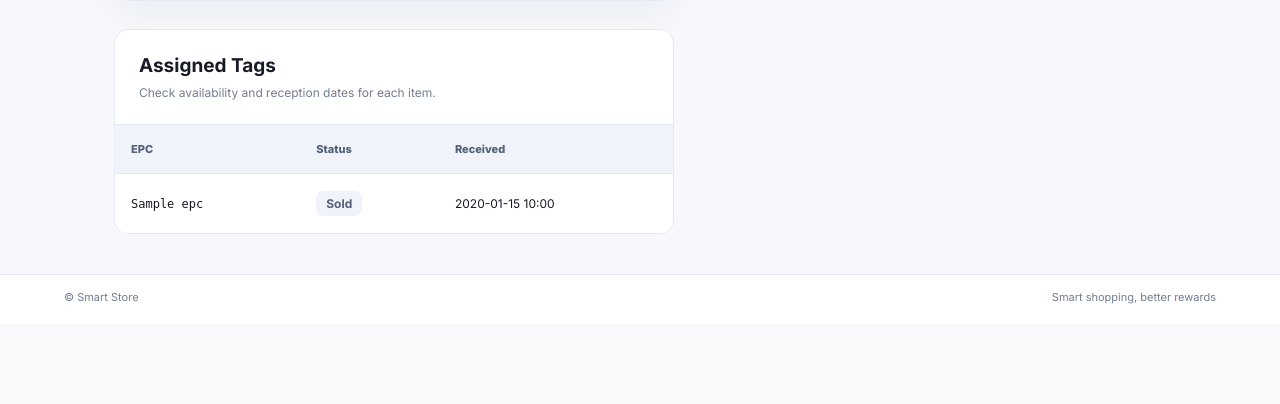
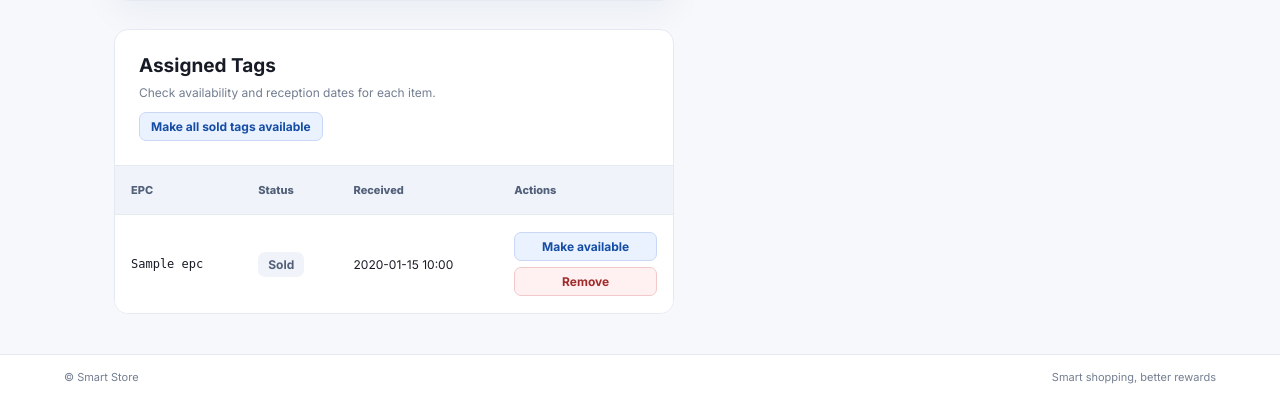
Before and after one commit to fatherxcracker/Smart-store, a Flask app: template Phase 3/templates/product_tags.html in a window 1280 px wide. Shown: the part 981-1385 px from the top of the page. Before the commit the page ends 1285 px from the top, so only its background shows below. Run offline with Flask 3, Linux system fonts and the light colour scheme; the template is opened without the code that fills it: most values are stand-ins (such as "Sample title", 1, 10 or a date in 2020); one stand-in notice (Sample message) is shown; parts of the project's set-up code (start-up, migrations or seed data) failed here and were passed over.

Commit message:
Admin buttons to reset/remove RFID tags; receipt email in the customer's saved language

```diff
--- a/Phase 3/app.py
+++ b/Phase 3/app.py
@@ -65,7 +65,8 @@ def create_app():
 
     @app.before_request
     def protect_inventory_management():
-        protected = {"add_product", "edit_product", "delete_product", "receive_stock", "reception_history", "manage_product_tags", "notifications_log"}
+        protected = {"add_product", "edit_product", "delete_product", "receive_stock", "reception_history", "manage_product_tags", "notifications_log",
+                     "reset_product_tags", "remove_product_tag", "reset_all_tags"}
         if request.endpoint in protected:
             customer = db.get_customer(session.get("customer_id")) if session.get("customer_id") else None
             if not customer or not customer.get("is_admin"):
@@ -291,6 +292,45 @@ def create_app():
             except db.DatabaseError as exc:
                 error = str(exc)
         return render_template("product_tags.html", product=product, tags=db.get_product_tags(product_id), error=error)
+
+    # Reset / remove RFID tags (admin buttons instead of SQL commands)
+
+    def _language():
+        return "fr" if request.form.get("language") == "fr" else "en"
+
+    def _flash_reset(count, lang):
+        if count:
+            flash(notify("tags_reset", lang, count=count)["message"], "success")
+        else:
+            flash(notify("tags_reset_none", lang, save=False)["message"], "success")
+
+    @app.post("/products/<int:product_id>/tags/reset")
+    def reset_product_tags(product_id):
+        """One sold tag (form field epc) or all sold tags of this product."""
+        if not db.get_product(product_id):
+            abort(404)
+        lang = _language()
+        count = db.reset_sold_tags(product_id=product_id, epc=request.form.get("epc") or None)
+        _flash_reset(count, lang)
+        return redirect(url_for("manage_product_tags", product_id=product_id))
+
+    @app.post("/products/<int:product_id>/tags/remove")
+    def remove_product_tag(product_id):
+        lang = _language()
+        epc = request.form.get("epc", "")
+        try:
+            db.remove_product_tag(product_id, epc)
+            flash(notify("tag_removed", lang, epc=epc.strip().upper())["message"], "success")
+        except db.DatabaseError as exc:
+            flash(notify_error(str(exc), lang)["message"], "error")
+        return redirect(url_for("manage_product_tags", product_id=product_id))
+
+    @app.post("/inventory/tags/reset")
+    def reset_all_tags():
+        """Every sold tag in the store becomes available again."""
+        lang = _language()
+        _flash_reset(db.reset_sold_tags(), lang)
+        return redirect(url_for("inventory"))
 
     # Inventory
 
--- a/Phase 3/notifications.py
+++ b/Phase 3/notifications.py
@@ -41,6 +41,17 @@ MESSAGES = {
     "low_stock": ("warning",
         'Low stock: only {in_stock} "{name}" left.',
         'Stock faible : il reste seulement {in_stock} « {name} ».'),
+
+    # --- RFID tags (admin) ---
+    "tags_reset": ("success",
+        "{count} sold tag(s) are available again.",
+        "{count} étiquette(s) vendue(s) de nouveau disponible(s)."),
+    "tags_reset_none": ("info",
+        "There are no sold tags to reset.",
+        "Aucune étiquette vendue à réinitialiser."),
+    "tag_removed": ("success",
+        "Tag {epc} removed from this product.",
+        "Étiquette {epc} retirée de ce produit."),
 
     # --- Scanning ---
     "item_scanned": ("info",
@@ -112,6 +123,7 @@ ERROR_TRANSLATIONS = {
     "Quantities must be greater than 0.": "Les quantités doivent être supérieures à 0.",
     "The shopping list is empty.": "La liste d'achats est vide.",
     "Customer not found.": "Client introuvable.",
+    "Tag not found.": "Étiquette introuvable.",
     "Name, email and password are required.": "Le nom, le courriel et le mot de passe sont obligatoires.",
     "Enter a valid email address.": "Entrez une adresse courriel valide.",
     "Password must be at least 6 characters.": "Le mot de passe doit contenir au moins 6 caractères.",
--- a/Phase 3/static/inventory_page.js
+++ b/Phase 3/static/inventory_page.js
@@ -21,6 +21,7 @@
             addProduct: "Add Product",
             receiveStock: "Receive Stock",
             receptionHistory: "Reception History",
+            resetSoldTags: "Reset sold RFID tags",
             product: "Product",
             category: "Category",
             price: "Price",
@@ -48,6 +49,7 @@
             addProduct: "Ajouter un produit",
             receiveStock: "Réceptionner du stock",
             receptionHistory: "Historique des réceptions",
+            resetSoldTags: "Réinitialiser les étiquettes RFID vendues",
             product: "Produit",
             category: "Catégorie",
             price: "Prix",
--- a/Phase 3/static/product_tags_page.css
+++ b/Phase 3/static/product_tags_page.css
@@ -41,3 +41,49 @@
     background: #f0f4fa;
     color: #526079;
 }
+
+/* Reset / remove buttons for tags */
+/* Buttons stack so they fit in the narrow tags card */
+.tag-actions .tag-action-form {
+    display: block;
+    margin: 0 0 6px;
+}
+
+.tag-actions .tag-action-form:last-child {
+    margin-bottom: 0;
+}
+
+.tag-actions .tag-action {
+    width: 100%;
+    white-space: nowrap;
+}
+
+.tag-action {
+    border: 1px solid #c9d8f5;
+    background: #eaf2ff;
+    color: #154da5;
+    border-radius: 7px;
+    padding: 6px 11px;
+    font: inherit;
+    font-size: 12px;
+    font-weight: 700;
+    cursor: pointer;
+}
+
+.tag-action:hover {
+    border-color: #1769ff;
+}
+
+.tag-action.remove {
+    border-color: #f2c9c9;
+    background: #fff1f1;
+    color: #a12b2b;
+}
+
+.tag-action.remove:hover {
+    border-color: #a12b2b;
+}
+
+.tags-reset-all {
+    margin-top: 12px;
+}
--- a/Phase 3/static/product_tags_page.js
+++ b/Phase 3/static/product_tags_page.js
@@ -32,6 +32,10 @@
         "available": "Available",
         "notRecorded": "Not recorded",
         "noTags": "No tags assigned.",
+        "actions": "Actions",
+        "makeAvailable": "Make available",
+        "removeTag": "Remove",
+        "resetAllSold": "Make all sold tags available",
         "footer": "Smart shopping, better rewards"
     },
     "fr": {
@@ -60,6 +64,10 @@
         "available": "Disponible",
         "notRecorded": "Non enregistré",
         "noTags": "Aucune étiquette attribuée.",
+        "actions": "Actions",
+        "makeAvailable": "Rendre disponible",
+        "removeTag": "Retirer",
+        "resetAllSold": "Rendre disponibles toutes les étiquettes vendues",
         "footer": "Magasinez mieux, gagnez plus"
     }
 };
--- /dev/null
+++ b/Phase 3/static/tag_reset.js
@@ -0,0 +1,33 @@
+// RFID tag reset / remove buttons (Inventory and RFID Tags pages).
+// Asks for confirmation in the selected language and tells Flask which
+// language to use for the notification.
+
+const tagResetMessages = {
+    en: {
+        confirmResetAll: "Make every sold RFID tag in the store available again?\n\nOld receipts and the Sold / In stock numbers don't change. Click Reset cart on the self-checkout page afterwards.",
+        confirmResetProduct: "Make all sold tags of this product available again?",
+        confirmRemoveTag: "Remove this tag from the product? You can assign it again afterwards."
+    },
+    fr: {
+        confirmResetAll: "Rendre de nouveau disponibles toutes les étiquettes RFID vendues du magasin?\n\nLes anciens reçus et les quantités vendues / en stock ne changent pas. Cliquez ensuite sur « Réinitialiser le panier » à la caisse libre-service.",
+        confirmResetProduct: "Rendre de nouveau disponibles toutes les étiquettes vendues de ce produit?",
+        confirmRemoveTag: "Retirer cette étiquette du produit? Vous pourrez l’attribuer de nouveau ensuite."
+    }
+};
+
+document.querySelectorAll(".tag-action-form").forEach(form => {
+    form.addEventListener("submit", event => {
+        const language =
+            localStorage.getItem("smartstore-language") === "fr" ? "fr" : "en";
+
+        // Notification language for Flask
+        const languageInput = form.querySelector('input[name="language"]');
+        if (languageInput) languageInput.value = language;
+
+        // Confirmation for the actions that change many tags or remove one
+        const key = form.dataset.confirm;
+        if (key && !confirm(tagResetMessages[language][key])) {
+            event.preventDefault();
+        }
+    });
+});
--- a/Phase 3/templates/product_tags.html
+++ b/Phase 3/templates/product_tags.html
@@ -104,7 +104,7 @@
         </div>
 
         {% for category, message in get_flashed_messages(with_categories=true) %}
-            <p class="inventory-success" role="status">{{ message }}</p>
+            <p class="{{ 'form-error' if category == 'error' else 'inventory-success' }}" role="status">{{ message }}</p>
         {% endfor %}
         {% if error %}
             <p class="form-error" role="alert">{{ error }}</p>
@@ -136,6 +136,15 @@
                 <div class="inventory-card-heading">
                     <h2 id="assigned-tags-title" data-i18n="assignedTags">Assigned Tags</h2>
                     <p data-i18n="tableDescription">Check availability and reception dates for each item.</p>
+                    {% if tags|selectattr('sold_purchase_id')|list %}
+                    <!-- Makes every sold tag of this product available again -->
+                    <form method="post" class="tag-action-form tags-reset-all"
+                          action="{{ url_for('reset_product_tags', product_id=product.id) }}"
+                          data-confirm="confirmResetProduct">
+                        <input type="hidden" name="language" value="en">
+                        <button type="submit" class="tag-action" data-i18n="resetAllSold">Make all sold tags available</button>
+                    </form>
+                    {% endif %}
                 </div>
                 <div class="table-wrapper">
                     <table>
@@ -143,6 +152,7 @@
                             <th scope="col">EPC</th>
                             <th scope="col" data-i18n="status">Status</th>
                             <th scope="col" data-i18n="received">Received</th>
+                            <th scope="col" data-i18n="actions">Actions</th>
                         </tr></thead>
                         <tbody>
                             {% for tag in tags %}
@@ -150,9 +160,28 @@
                                 <td class="tag-epc">{{ tag.epc }}</td>
                                 <td><span class="tag-badge{{ ' sold' if tag.sold_purchase_id else '' }}" data-i18n="{{ 'sold' if tag.sold_purchase_id else 'available' }}">{{ 'Sold' if tag.sold_purchase_id else 'Available' }}</span></td>
                                 <td>{% if tag.received_at %}{{ tag.received_at|local_time }}{% else %}<span data-i18n="notRecorded">Not recorded</span>{% endif %}</td>
+                                <td class="tag-actions">
+                                    {% if tag.sold_purchase_id %}
+                                    <!-- Sold tag: make it scannable and sellable again -->
+                                    <form method="post" class="tag-action-form"
+                                          action="{{ url_for('reset_product_tags', product_id=product.id) }}">
+                                        <input type="hidden" name="epc" value="{{ tag.epc }}">
+                                        <input type="hidden" name="language" value="en">
+                                        <button type="submit" class="tag-action" data-i18n="makeAvailable">Make available</button>
+                                    </form>
+                                    {% endif %}
+                                    <!-- Unassign the tag (e.g. to move it to another product) -->
+                                    <form method="post" class="tag-action-form"
+                                          action="{{ url_for('remove_product_tag', product_id=product.id) }}"
+                                          data-confirm="confirmRemoveTag">
+                                        <input type="hidden" name="epc" value="{{ tag.epc }}">
+                                        <input type="hidden" name="language" value="en">
+                                        <button type="submit" class="tag-action remove" data-i18n="removeTag">Remove</button>
+                                    </form>
+                                </td>
                             </tr>
                             {% else %}
-                            <tr><td colspan="3" class="empty-message" data-i18n="noTags">No tags assigned.</td></tr>
+                            <tr><td colspan="4" class="empty-message" data-i18n="noTags">No tags assigned.</td></tr>
                             {% endfor %}
                         </tbody>
                     </table>
@@ -177,6 +206,7 @@
 
 <!-- Navigation and translation functionality -->
 <script src="{{ url_for('static', filename='product_tags_page.js') }}"></script>
+<script src="{{ url_for('static', filename='tag_reset.js') }}"></script>
 <script src="{{ url_for('static', filename='rfid_tag.js') }}"></script>
 </body>
 </html>
```
Also changed, not shown: Phase 3/db.py (+47 -0 lines), Phase 3/receipts.py (+11 -4 lines), Phase 3/static/account.js (+7 -0 lines), Phase 3/static/inventory_page.css (+25 -0 lines), Phase 3/templates/inventory.html (+12 -0 lines), Phase 3/README.md.
